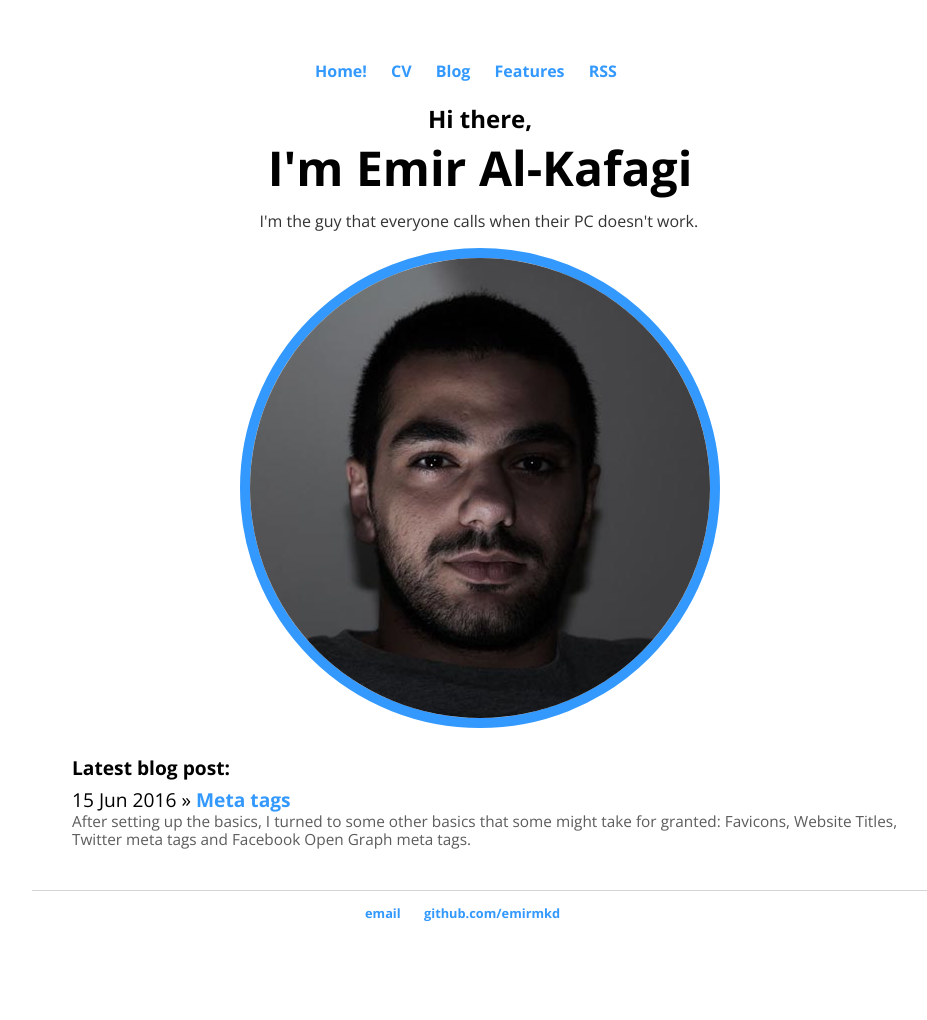
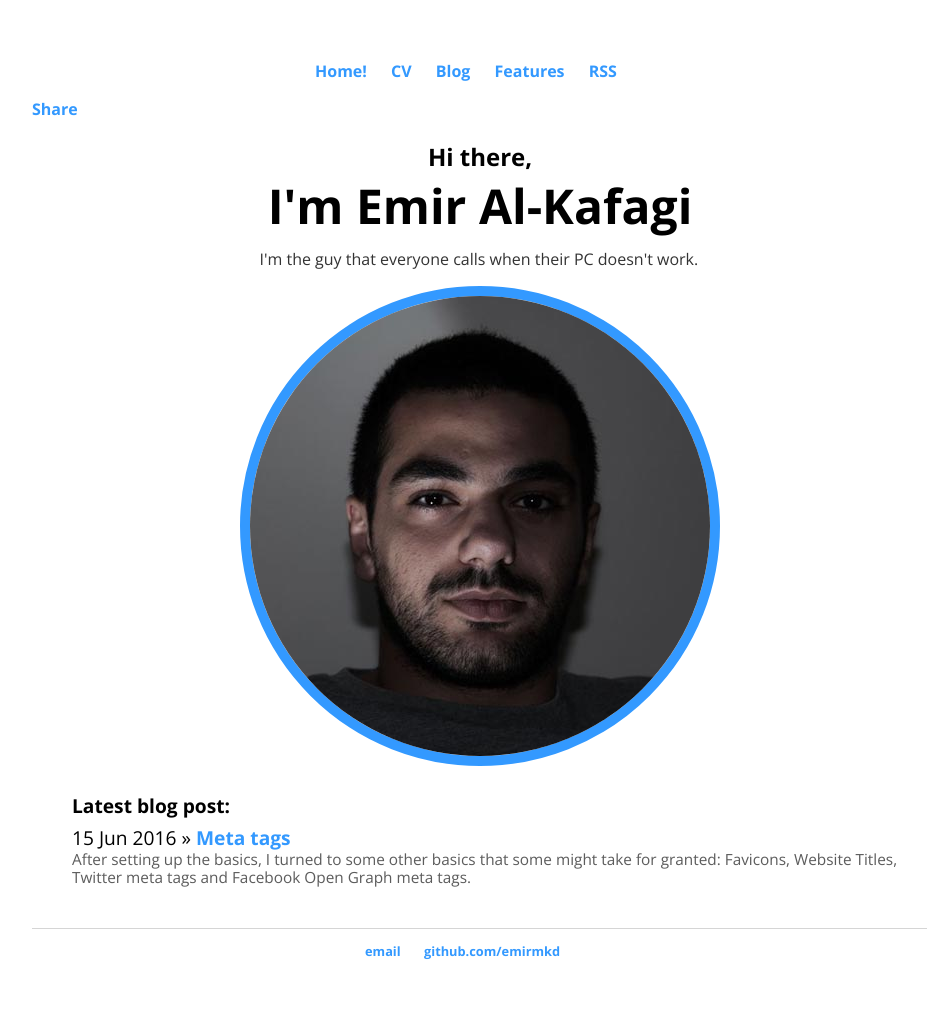
Before and after one commit to emirmkd/emirmkd.github.io, a Jekyll site: the page built from index.html, in a window 1280 px wide. Shown: the whole page, without its empty margins (160-1087 px from the left). Built offline with Jekyll 4.4.1, drawn with Linux system fonts in a browser that asks for light colours; before the commit the page ends 982 px from its top, so only the background shows below that.

Commit message:
Update default.html

```diff
--- a/_layouts/default.html
+++ b/_layouts/default.html
@@ -21,7 +21,7 @@
     		</ul>
 		</nav>
 		<div class="container">
-
+			<div class="fb-share-button" data-href="{{ page.url }}" data-layout="button_count" data-mobile-iframe="true"><a class="fb-xfbml-parse-ignore" target="_blank" href="https://www.facebook.com/sharer/sharer.php?u=https%3A%2F%2Fwww.emiralkafagi.me%2F&amp;src=sdkpreparse">Share</a></div>
 			{{ content }}
 
 			</div><!-- /.container -->
```
